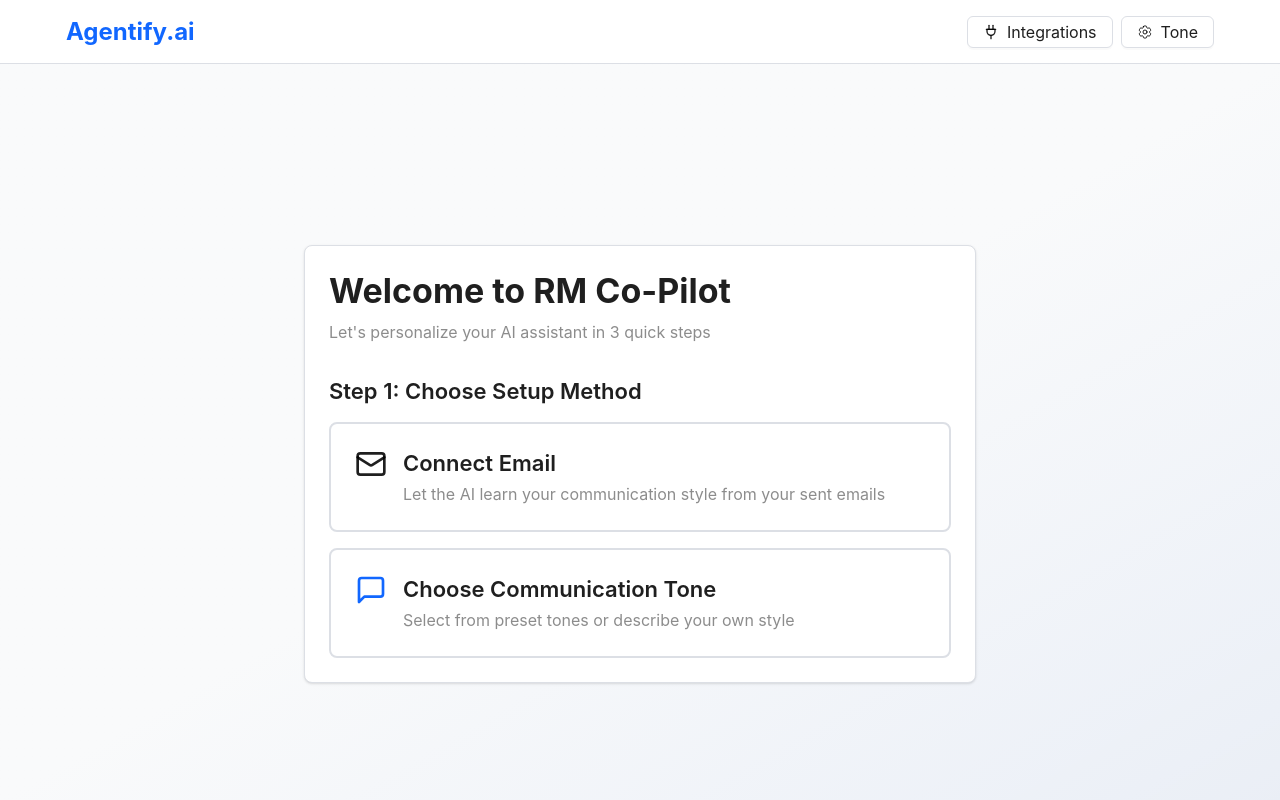
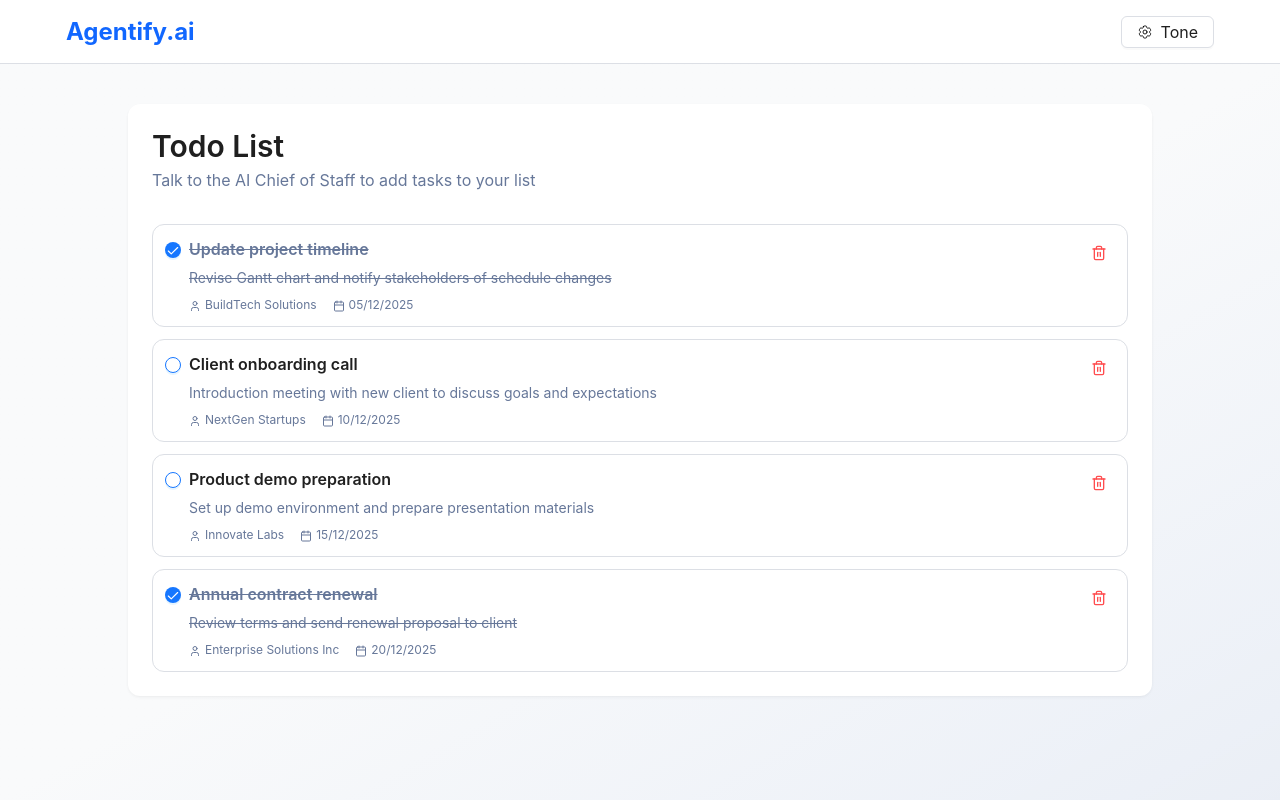
Before and after one commit to HoangHoang1408/vpbank-challenge-agentify, a Next.js app in the folder agentify-web/: page / in a window 1280 px wide. Built offline with nearby package versions, Linux system fonts and the light colour scheme; what @ant-design/nextjs-registry would draw is missing.

Commit message:
feat: mock todo list

```diff
--- /dev/null
+++ b/agentify-web/app/(main)/_components/TodoList.tsx
@@ -0,0 +1,142 @@
+'use client';
+
+import { cn } from '@/lib/utils';
+import { Button, Card, Space, Typography } from 'antd';
+import dayjs from 'dayjs';
+import { FC } from 'react';
+import { LuCalendar, LuCheck, LuTrash2, LuUser } from 'react-icons/lu';
+
+interface ITodo {
+  id: number;
+  title: string;
+  description: string;
+  isCompleted: boolean;
+  createdAt: string;
+  category: string;
+}
+
+const mockData: ITodo[] = [
+  {
+    id: 1,
+    title: 'Update project timeline',
+    description:
+      'Revise Gantt chart and notify stakeholders of schedule changes',
+    isCompleted: true,
+    createdAt: '2025-12-05',
+    category: 'BuildTech Solutions',
+  },
+  {
+    id: 2,
+    title: 'Client onboarding call',
+    description:
+      'Introduction meeting with new client to discuss goals and expectations',
+    isCompleted: false,
+    createdAt: '2025-12-10',
+    category: 'NextGen Startups',
+  },
+  {
+    id: 3,
+    title: 'Product demo preparation',
+    description: 'Set up demo environment and prepare presentation materials',
+    isCompleted: false,
+    createdAt: '2025-12-15',
+    category: 'Innovate Labs',
+  },
+  {
+    id: 4,
+    title: 'Annual contract renewal',
+    description: 'Review terms and send renewal proposal to client',
+    isCompleted: true,
+    createdAt: '2025-12-20',
+    category: 'Enterprise Solutions Inc',
+  },
+];
+
+const TodoList: FC = () => {
+  return (
+    <div className="py-10">
+      <Card
+        className="rounded-xl! w-full max-w-5xl mx-auto!"
+        variant="borderless"
+      >
+        <div className="mb-8">
+          <Typography.Title level={2} className="text-3xl! mb-1!">
+            Todo List
+          </Typography.Title>
+          <Typography.Text type="secondary">
+            Talk to the AI Chief of Staff to add tasks to your list
+          </Typography.Text>
+        </div>
+
+        <Space direction="vertical" size={12} className="w-full">
+          {mockData.map((todo) => (
+            <Card key={todo.id} size="small" className="w-full rounded-xl!">
+              <div className="flex justify-between">
+                <div className="flex items-center gap-2">
+                  <Button
+                    size="small"
+                    shape="circle"
+                    icon={
+                      todo.isCompleted ? (
+                        <LuCheck className="w-3.5 h-3.5" />
+                      ) : null
+                    }
+                    variant={todo.isCompleted ? 'solid' : 'outlined'}
+                    color="primary"
+                    className="w-4! min-w-4! h-4! p-0! mt-1.25! mb-auto!"
+                  />
+
+                  <div>
+                    <Typography.Title
+                      level={3}
+                      className={cn(
+                        'font-semibold text-sm! sm:text-base! mb-1!',
+                        todo.isCompleted && 'line-through text-text-tertiary!',
+                      )}
+                    >
+                      {todo.title}
+                    </Typography.Title>
+                    <Typography.Text
+                      type="secondary"
+                      className={cn(
+                        'text-xs! sm:text-sm! mb-2!',
+                        todo.isCompleted && 'line-through',
+                      )}
+                    >
+                      {todo.description}
+                    </Typography.Text>
+
+                    <div className="flex gap-4 mt-2">
+                      <div className="flex items-center gap-1">
+                        <LuUser className="w-3 h-3 text-text-tertiary!" />
+                        <Typography.Text
+                          type="secondary"
+                          className="text-xs! mb-0.25!"
+                        >
+                          {todo.category}
+                        </Typography.Text>
+                      </div>
+                      <div className="flex items-center gap-1">
+                        <LuCalendar className="w-3 h-3 text-text-tertiary!" />
+                        <Typography.Text
+                          type="secondary"
+                          className="text-xs! mb-0.25!"
+                        >
+                          {dayjs(todo.createdAt).format('DD/MM/YYYY')}
+                        </Typography.Text>
+                      </div>
+                    </div>
+                  </div>
+                </div>
+
+                <Button shape="circle" icon={<LuTrash2 />} type="text" danger />
+              </div>
+            </Card>
+          ))}
+        </Space>
+      </Card>
+    </div>
+  );
+};
+
+export default TodoList;
--- a/agentify-web/app/(main)/_components/index.ts
+++ b/agentify-web/app/(main)/_components/index.ts
@@ -1 +1 @@
-export { default as Onboarding } from './Onboarding';
+export { default as TodoList } from './TodoList';
--- a/agentify-web/app/(main)/page.tsx
+++ b/agentify-web/app/(main)/page.tsx
@@ -1,10 +1,14 @@
 'use client';
 
 import type { FC } from 'react';
-import { Onboarding } from './_components';
+import { TodoList } from './_components';
 
 const Home: FC = () => {
-  return <Onboarding />;
+  return (
+    <>
+      <TodoList />
+    </>
+  );
 };
 
 export default Home;
--- a/agentify-web/app/globals.css
+++ b/agentify-web/app/globals.css
@@ -7,4 +7,5 @@
   --color-foreground: #091734;
 
   --color-border: #dcdfe5;
+  --color-text-tertiary: #667799;
 }
--- a/agentify-web/components/layout/Header.tsx
+++ b/agentify-web/components/layout/Header.tsx
@@ -3,7 +3,6 @@
 import { Button, Layout, Typography } from 'antd';
 import { FC } from 'react';
 import { HiOutlineCog6Tooth } from 'react-icons/hi2';
-import { LuPlug2 } from 'react-icons/lu';
 
 const Header: FC = () => {
   return (
@@ -17,9 +16,6 @@ const Header: FC = () => {
         </Typography.Title>
 
         <div className="flex justify-center items-center gap-2">
-          <Button icon={<LuPlug2 />} color="default" variant="outlined">
-            Integrations
-          </Button>
           <Button
             icon={<HiOutlineCog6Tooth />}
             color="default"
--- a/agentify-web/components/layout/MainLayout.tsx
+++ b/agentify-web/components/layout/MainLayout.tsx
@@ -12,7 +12,7 @@ const MainLayout: FC<Props> = ({ children }) => {
   return (
     <Layout className="h-dvh! overflow-hidden">
       <Header />
-      <Layout.Content className="bg-linear-to-br from-background via-background to-primary/5">
+      <Layout.Content className="bg-linear-to-br from-background via-background to-primary/5 flex-1! overflow-y-auto">
         {children}
       </Layout.Content>
     </Layout>
--- a/agentify-web/components/provider/AntdProvider.tsx
+++ b/agentify-web/components/provider/AntdProvider.tsx
@@ -13,6 +13,8 @@ const theme: ThemeConfig = {
     colorBorder: '#dcdfe5',
     colorBorderBg: '#dcdfe5',
     colorBorderSecondary: '#dcdfe5',
+
+    colorTextTertiary: '#667799',
   },
 };
 
--- a/agentify-web/package.json
+++ b/agentify-web/package.json
@@ -15,12 +15,14 @@
     "antd": "^5.28.0",
     "axios": "^1.13.1",
     "clsx": "^2.1.1",
+    "dayjs": "^1.11.19",
     "next": "16.0.1",
     "react": "19.2.0",
     "react-dom": "19.2.0",
     "react-icons": "^5.5.0",
     "sass": "^1.93.3",
-    "tailwind-merge": "^3.3.1"
+    "tailwind-merge": "^3.3.1",
+    "zustand": "^5.0.8"
   },
   "devDependencies": {
     "@tailwindcss/postcss": "^4",
```
Also changed, not shown: 1 other file (tests, documents, lock files or other folders).
